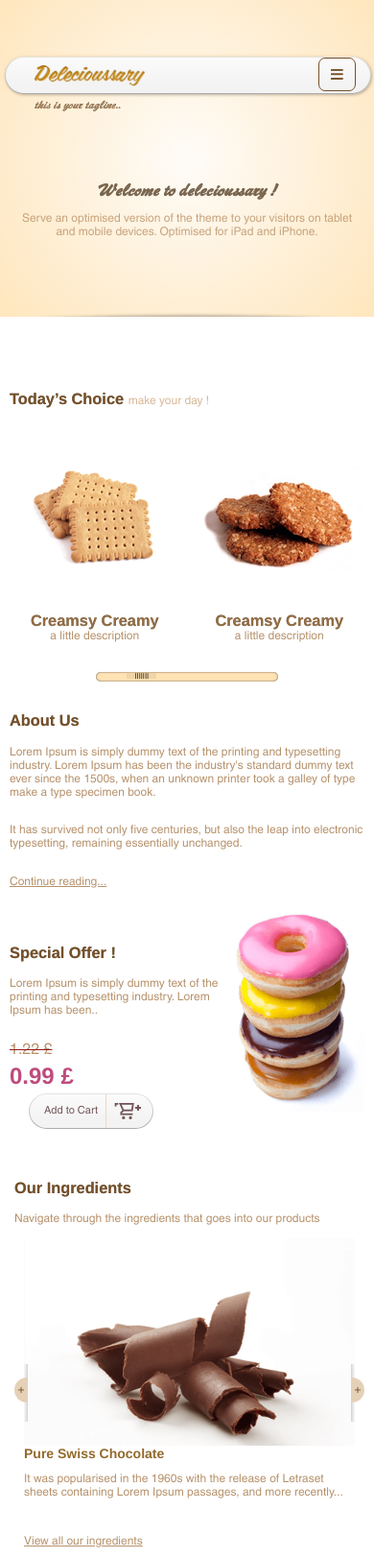
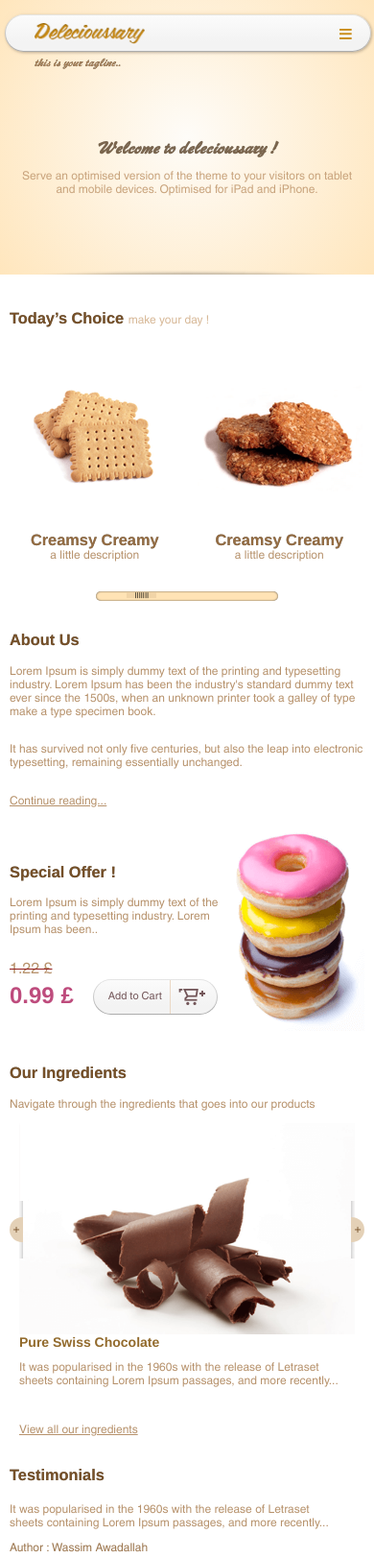
Before and after one commit to marishka-malishka/delecioussary, a plain HTML site: page index.html in a window 390 px wide. Shown: the top 1623 px of the page at 96% size. Drawn offline with nearby package versions, Linux system fonts and the light colour scheme.

Commit message:
Fixes for mobile version

```diff
--- a/css/main.css
+++ b/css/main.css
@@ -205,18 +205,25 @@ header .header-bg{
 .menu-toggle{
     display: none;
     float: right;
-    margin-top: 0px;
-    margin-right: 15px;
+    margin-top: 3px;
+    margin-right: 7px;
     background: none;
-    border: 1px solid #765028;
+    border: none;
     border-radius: 7px;
 }
 
 .menu-toggle:before{
     padding: 0 5px;
     content: "\2261";
-    color: #765028;
+    color: #c98c15;
     font: 26px "arial";
+}
+
+.menu-toggle:focus,
+.menu-toggle:active,
+.menu-toggle:active:before{
+    background: none;
+    outline: none;
 }
 
 .menu-wraper{
@@ -576,6 +583,7 @@ article p{
 
 .new-price{
     display: inline-block;
+    margin-right: 20px;
     color: #be4c7d;
     font-size: 24px;
     font-weight: bold;
@@ -584,7 +592,6 @@ article p{
 }
 
 .add-cart-border{
-    margin: 0 20px;
     display: inline-block;
     padding: 1px;
     background: linear-gradient(#e5e5e5, #acacac);
@@ -613,6 +620,10 @@ article p{
     content: url("../images/cart-icon.png");
 }
 
+.add-cart:hover{
+    background: #ffffff;
+}
+
 /* Slider show */
 .ingridient-decr{
     padding-left: 10%;
@@ -627,10 +638,10 @@ article p{
 
 #ingridient-slider .flex-viewport:after{
     position: absolute;
-    top: 50%;
+    top: 35%;
     right: 0px;
     z-index: 10;
-    margin-top: -30px;
+    margin-top: -33px;
     /*margin-right: 4px;*/
     width: 4px;
     height: 60px;
@@ -642,10 +653,10 @@ article p{
 
 #ingridient-slider .flex-viewport:before{
     position: absolute;
-    top: 50%;
+    top: 35%;
     left: 0px;
     z-index: 10;
-    margin-top: -30px;
+    margin-top: -33px;
     /*margin-left: 4px;*/
     width: 4px;
     height: 60px;
@@ -668,6 +679,7 @@ article p{
 }
 
 #ingridient-slider .flex-direction-nav a{
+    top: 35%;
     margin: -16px 0 0;
     width:14px;
     height: 26px;
@@ -775,6 +787,10 @@ article p{
     font-size: 9px;
 }
 
+.newsletter-form button:hover{
+    background: #562429;
+}
+
 .page-shadow{
     position: relative;
     z-index: 2;
@@ -828,7 +844,10 @@ footer .social-icon div{
     padding: 0 6px;
     color: #7e562b;
     font-size: 17px;
+}
 
+footer .social-icon div:hover{
+    color: #b7926c;
 }
 
 /** Media styles **/
@@ -903,15 +922,24 @@ footer .social-icon div{
     }
 
     .column-2.ingridient-decr{
-        padding-left: 10px;
+        padding-left: 5px;
+    }
+
+    .home-banner-bg{
+        padding-top:15px;
+    }
+
+    .carousel-wrapper,
+    .addit-info{
+        padding-top: 20px;
     }
 
     .one-testimonial{
         margin-bottom: 20px;
     }
 
-    .footer{
-        padding: 30px 5px;
+    footer{
+        padding: 30px 5px 20px 5px;
     }
 
     footer .float-left,
```
